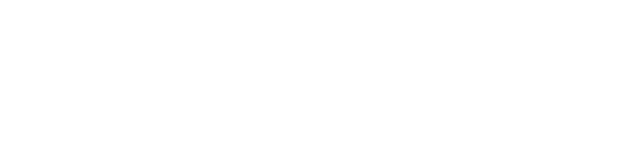
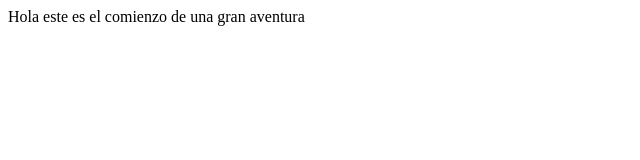
Before and after one commit to Yaalalf/new-repo, a plain HTML site: page index.html in a window 1280 px wide. Shown: the whole page, without its empty margins (0-640 px from the left). Drawn offline with Linux system fonts and the light colour scheme.

Commit message:
Empezando mi aventura

```diff
--- a/index.html
+++ b/index.html
@@ -7,6 +7,6 @@
     <title>Document</title>
 </head>
 <body>
-
+        Hola este es el comienzo de una gran aventura
 </body>
 </html>
```
